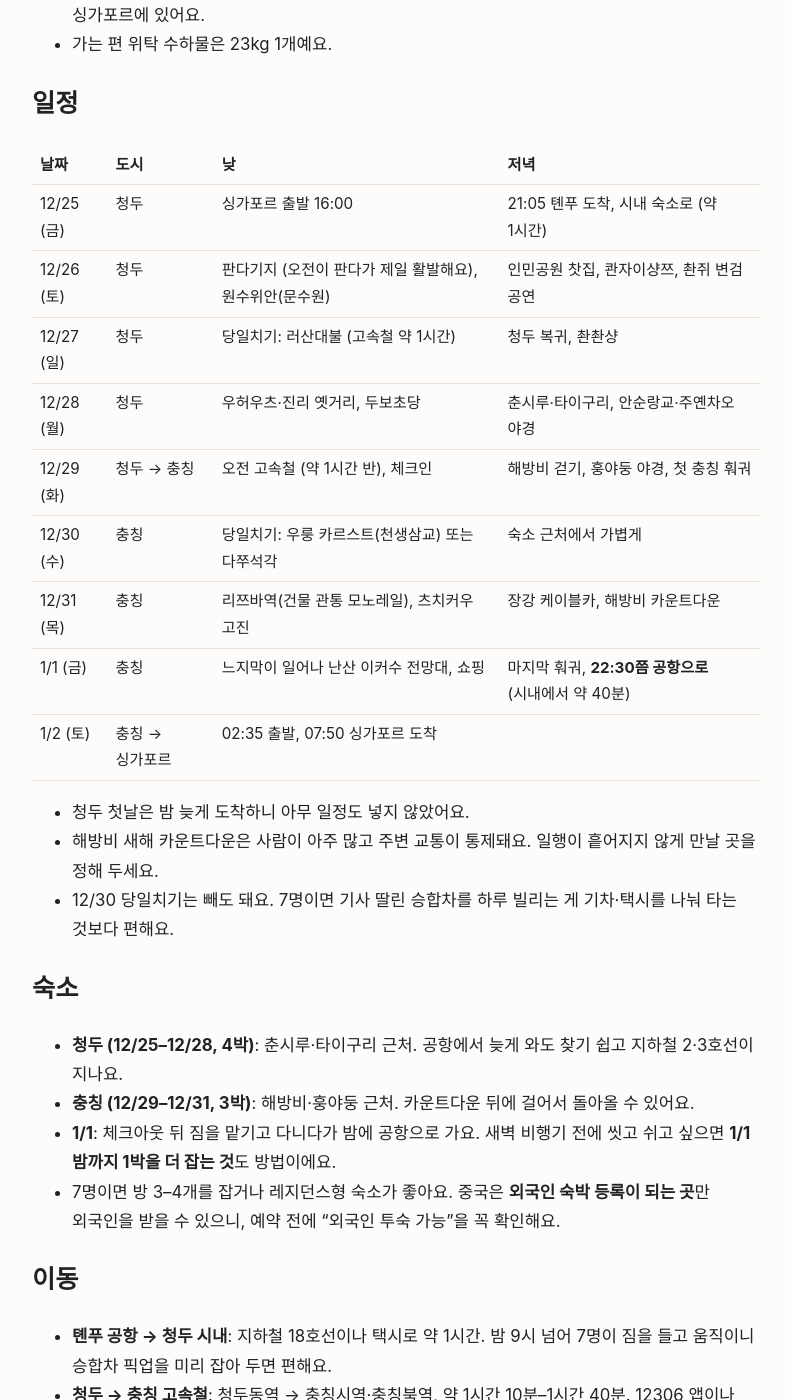
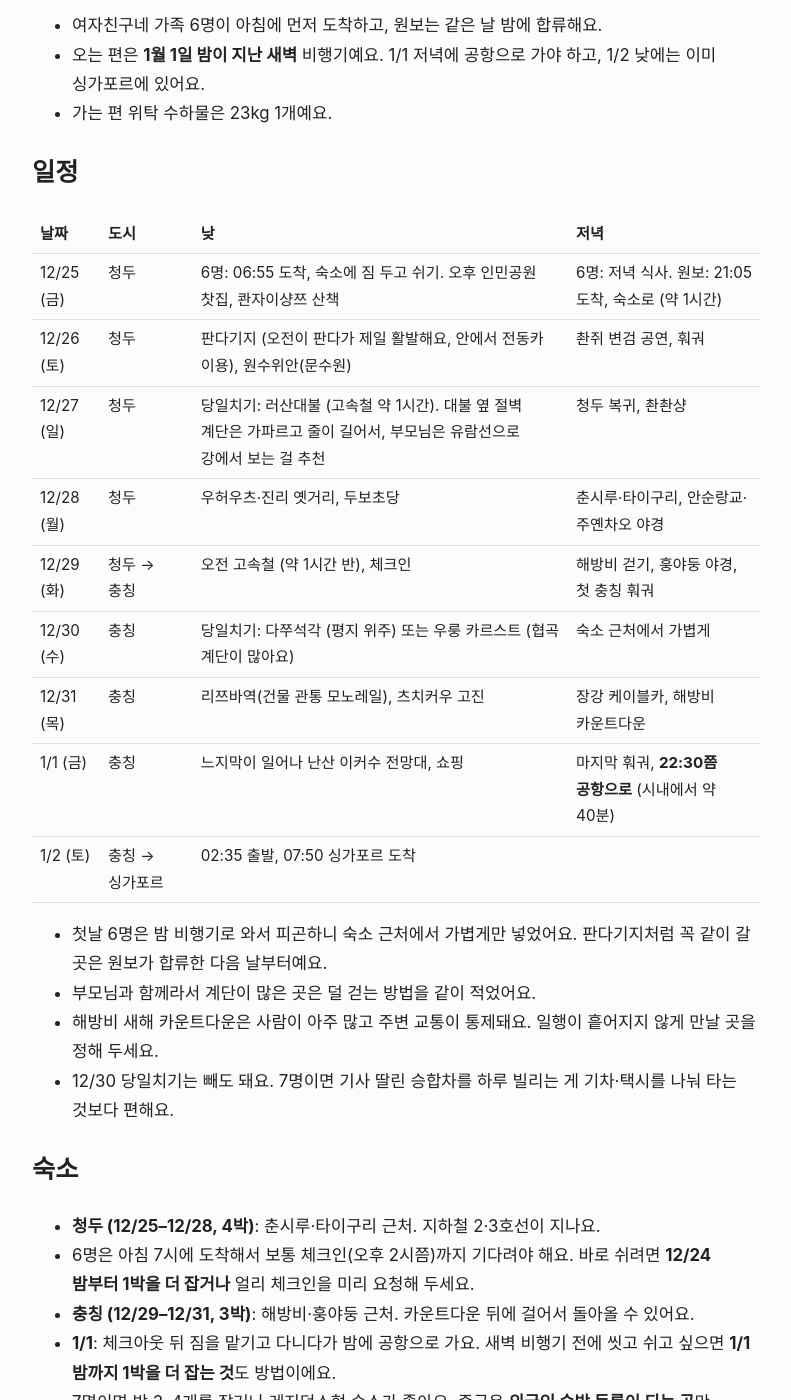
Before and after one commit to zaGamer95/travel, a Jekyll site: the page built from _trips/2026-chengdu-chongqing.md, in a window 1280 px wide and 1400 px high, scrolled down 642 px. Shown: the whole window, without its empty margins (244-1035 px from the left). Built offline with Jekyll 4.4.1, drawn with Linux system fonts in a browser that asks for light colours; some of the changed text lies outside the part shown.

Commit message:
첫날 일정: 일행 6명은 SQ846으로 아침 도착, 원보는 밤 합류. 부모님 동행 반영
Co-Authored-By: Claude Opus 5.5 (1M context) <noreply@anthropic.com>
Claude-Session: https://claude.ai/code/session_013tsN9d71CDgbDDY5jHsJjE

```diff
--- a/_trips/2026-chengdu-chongqing.md
+++ b/_trips/2026-chengdu-chongqing.md
@@ -10,16 +10,18 @@ summary: 7명이 함께 가는 연말 쓰촨 여행. 청두 판다와 러산대
 ## 한눈에 보기
 
 - **기간**: 2026.12.25 (금) – 2027.01.02 (토)
-- **인원**: 7명
+- **인원**: 7명. 여자친구네 부모님, 남동생, 여동생, 여자친구, 여동생 남자친구, 원보
 - **동선**: 싱가포르 → 청두 (4박) → 고속철 → 충칭 (3박 + 마지막 날) → 싱가포르
 
 ## 항공권 (확정)
 
 | 구간 | 편명 | 출발 | 도착 |
 | --- | --- | --- | --- |
-| 가는 편 | 중국국제항공 CA404 | 12/25 (금) 16:00 싱가포르 창이 T1 | 21:05 청두 톈푸 T1 |
+| 가는 편 (6명, 예정) | 싱가포르항공 SQ846 | 12/25 (금) 02:10 싱가포르 창이 | 06:55 청두 톈푸 |
+| 가는 편 (원보) | 중국국제항공 CA404 | 12/25 (금) 16:00 싱가포르 창이 T1 | 21:05 청두 톈푸 T1 |
 | 오는 편 | 싱가포르항공 SQ819 | **1/2 (토) 02:35** 충칭 장베이 T3 | 07:50 싱가포르 창이 |
 
+- 여자친구네 가족 6명이 아침에 먼저 도착하고, 원보는 같은 날 밤에 합류해요.
 - 오는 편은 **1월 1일 밤이 지난 새벽** 비행기예요. 1/1 저녁에 공항으로 가야 하고, 1/2 낮에는 이미 싱가포르에 있어요.
 - 가는 편 위탁 수하물은 23kg 1개예요.
 
@@ -27,41 +29,43 @@ summary: 7명이 함께 가는 연말 쓰촨 여행. 청두 판다와 러산대
 
 | 날짜 | 도시 | 낮 | 저녁 |
 | --- | --- | --- | --- |
-| 12/25 (금) | 청두 | 싱가포르 출발 16:00 | 21:05 톈푸 도착, 시내 숙소로 (약 1시간) |
-| 12/26 (토) | 청두 | 판다기지 (오전이 판다가 제일 활발해요), 원수위안(문수원) | 인민공원 찻집, 콴자이샹쯔, 촨쥐 변검 공연 |
-| 12/27 (일) | 청두 | 당일치기: 러산대불 (고속철 약 1시간) | 청두 복귀, 촨촨샹 |
+| 12/25 (금) | 청두 | 6명: 06:55 도착, 숙소에 짐 두고 쉬기. 오후 인민공원 찻집, 콴자이샹쯔 산책 | 6명: 저녁 식사. 원보: 21:05 도착, 숙소로 (약 1시간) |
+| 12/26 (토) | 청두 | 판다기지 (오전이 판다가 제일 활발해요, 안에서 전동카 이용), 원수위안(문수원) | 촨쥐 변검 공연, 훠궈 |
+| 12/27 (일) | 청두 | 당일치기: 러산대불 (고속철 약 1시간). 대불 옆 절벽 계단은 가파르고 줄이 길어서, 부모님은 유람선으로 강에서 보는 걸 추천 | 청두 복귀, 촨촨샹 |
 | 12/28 (월) | 청두 | 우허우츠·진리 옛거리, 두보초당 | 춘시루·타이구리, 안순랑교·주옌차오 야경 |
 | 12/29 (화) | 청두 → 충칭 | 오전 고속철 (약 1시간 반), 체크인 | 해방비 걷기, 훙야둥 야경, 첫 충칭 훠궈 |
-| 12/30 (수) | 충칭 | 당일치기: 우룽 카르스트(천생삼교) 또는 다쭈석각 | 숙소 근처에서 가볍게 |
+| 12/30 (수) | 충칭 | 당일치기: 다쭈석각 (평지 위주) 또는 우룽 카르스트 (협곡 계단이 많아요) | 숙소 근처에서 가볍게 |
 | 12/31 (목) | 충칭 | 리쯔바역(건물 관통 모노레일), 츠치커우 고진 | 장강 케이블카, 해방비 카운트다운 |
 | 1/1 (금) | 충칭 | 느지막이 일어나 난산 이커수 전망대, 쇼핑 | 마지막 훠궈, **22:30쯤 공항으로** (시내에서 약 40분) |
 | 1/2 (토) | 충칭 → 싱가포르 | 02:35 출발, 07:50 싱가포르 도착 | |
 
-- 청두 첫날은 밤 늦게 도착하니 아무 일정도 넣지 않았어요.
+- 첫날 6명은 밤 비행기로 와서 피곤하니 숙소 근처에서 가볍게만 넣었어요. 판다기지처럼 꼭 같이 갈 곳은 원보가 합류한 다음 날부터예요.
+- 부모님과 함께라서 계단이 많은 곳은 덜 걷는 방법을 같이 적었어요.
 - 해방비 새해 카운트다운은 사람이 아주 많고 주변 교통이 통제돼요. 일행이 흩어지지 않게 만날 곳을 정해 두세요.
 - 12/30 당일치기는 빼도 돼요. 7명이면 기사 딸린 승합차를 하루 빌리는 게 기차·택시를 나눠 타는 것보다 편해요.
 
 ## 숙소
 
-- **청두 (12/25–12/28, 4박)**: 춘시루·타이구리 근처. 공항에서 늦게 와도 찾기 쉽고 지하철 2·3호선이 지나요.
+- **청두 (12/25–12/28, 4박)**: 춘시루·타이구리 근처. 지하철 2·3호선이 지나요.
+- 6명은 아침 7시에 도착해서 보통 체크인(오후 2시쯤)까지 기다려야 해요. 바로 쉬려면 **12/24 밤부터 1박을 더 잡거나** 얼리 체크인을 미리 요청해 두세요.
 - **충칭 (12/29–12/31, 3박)**: 해방비·훙야둥 근처. 카운트다운 뒤에 걸어서 돌아올 수 있어요.
 - **1/1**: 체크아웃 뒤 짐을 맡기고 다니다가 밤에 공항으로 가요. 새벽 비행기 전에 씻고 쉬고 싶으면 **1/1 밤까지 1박을 더 잡는 것**도 방법이에요.
 - 7명이면 방 3–4개를 잡거나 레지던스형 숙소가 좋아요. 중국은 **외국인 숙박 등록이 되는 곳**만 외국인을 받을 수 있으니, 예약 전에 "외국인 투숙 가능"을 꼭 확인해요.
 
 ## 이동
 
-- **톈푸 공항 → 청두 시내**: 지하철 18호선이나 택시로 약 1시간. 밤 9시 넘어 7명이 짐을 들고 움직이니 승합차 픽업을 미리 잡아 두면 편해요.
+- **톈푸 공항 → 청두 시내**: 지하철 18호선이나 택시로 약 1시간. 6명은 짐이 많으니 아침 승합차 픽업을 미리 잡아 두면 편하고, 원보는 밤이라 택시·디디로 따로 가요.
 - **청두 → 충칭 고속철**: 청두동역 → 충칭시역·충칭북역, 약 1시간 10분–1시간 40분. 12306 앱이나 Trip.com에서 여권으로 예매하고, 7명이 같은 칸에 앉으려면 한 번에 묶어서 사요.
 - **충칭 시내 → 장베이 공항 T3**: 택시·디디로 약 40분, 지하철은 자정 전에 끊기니 밤에는 차로 가요.
 - **시내**: 지하철이 제일 편해요. 택시(디디)는 한 대에 4명이라 두 대로 나누거나 6–7인승을 불러요.
 
 ## 준비할 것
 
-- 항공권: 가는 편 CA404, 오는 편 SQ819 확정
-- 일행 7명 항공권이 모두 같은 편인지 확인
+- 항공권: 원보 가는 편 CA404, 오는 편 SQ819 확정
+- 6명 가는 편 SQ846 예약, 7명 모두 오는 편 SQ819인지 확인
 - 입국 조건 확인: 무비자 입국 정책의 적용 기간과 대상을 출발 전에 다시 확인
-- 숙소 예약 (외국인 투숙 가능 여부, 1/1 추가 1박 여부)
-- 톈푸 공항 픽업 차량
+- 숙소 예약 (외국인 투숙 가능 여부, 12/24·1/1 추가 1박 여부)
+- 12/25 아침 톈푸 공항 픽업 차량 (6명)
 - 청두 → 충칭 고속철, 러산 기차표 (연말이라 일찍)
 - 판다기지 입장권 (실명 예약)
 - 알리페이·위챗페이에 해외 카드 연결
@@ -71,6 +75,5 @@ summary: 7명이 함께 가는 연말 쓰촨 여행. 청두 판다와 러산대
 
 ## 정해야 할 것
 
-- 일행 구성 (아이나 어르신이 있으면 당일치기와 걷는 양을 줄여요)
 - 당일치기 두 번 다 갈지, 하나만 갈지
-- 1/1 밤 숙소를 1박 더 잡을지
+- 청두 숙소를 12/24 밤부터 잡을지, 1/1 밤 충칭 숙소를 1박 더 잡을지
```
